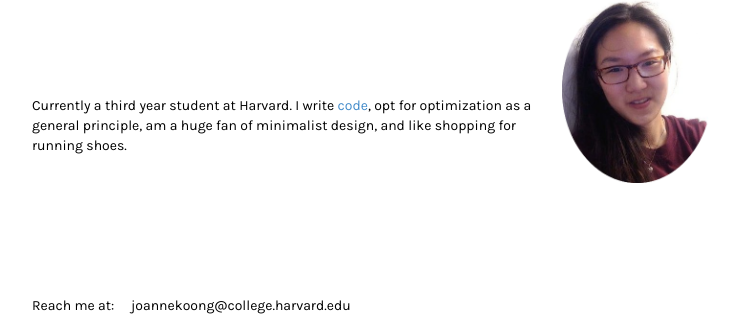
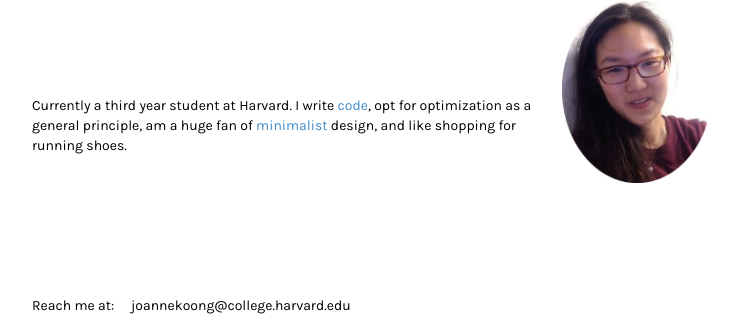
Before and after one commit to joannekoong/joannekoong.github.io, a Jekyll site: the page built from index.html, in a window 1280 px wide. Shown: the part 129-445 px from the top of the page, without its empty margins (328-1066 px from the left). Built offline with Jekyll 4.4.1, drawn with Linux system fonts in a browser that asks for light colours; nearby versions of some CDN libraries; library files that are not in the unit come from our copies; part of the change alters nothing that is shown.

```diff
--- a/_layouts/default.html
+++ b/_layouts/default.html
@@ -10,7 +10,7 @@ layout: header
 </div>
 
 <div id="basicinfo">
-Currently a third year student at Harvard. I write <a href="http://www.github.com/joannekoong">code</a>, opt for optimization as a general principle, am a huge fan of minimalist design, and like shopping for running shoes.
+Currently a third year student at Harvard. I write <a href="http://www.github.com/joannekoong">code</a>, opt for optimization as a general principle, am a huge fan of <a href="https://github.com/joannekoong/minimalist_blog">minimalist</a> design, and like shopping for running shoes.
 <br>
 <br>
 
```
Also changed, not shown: 1 other file.
